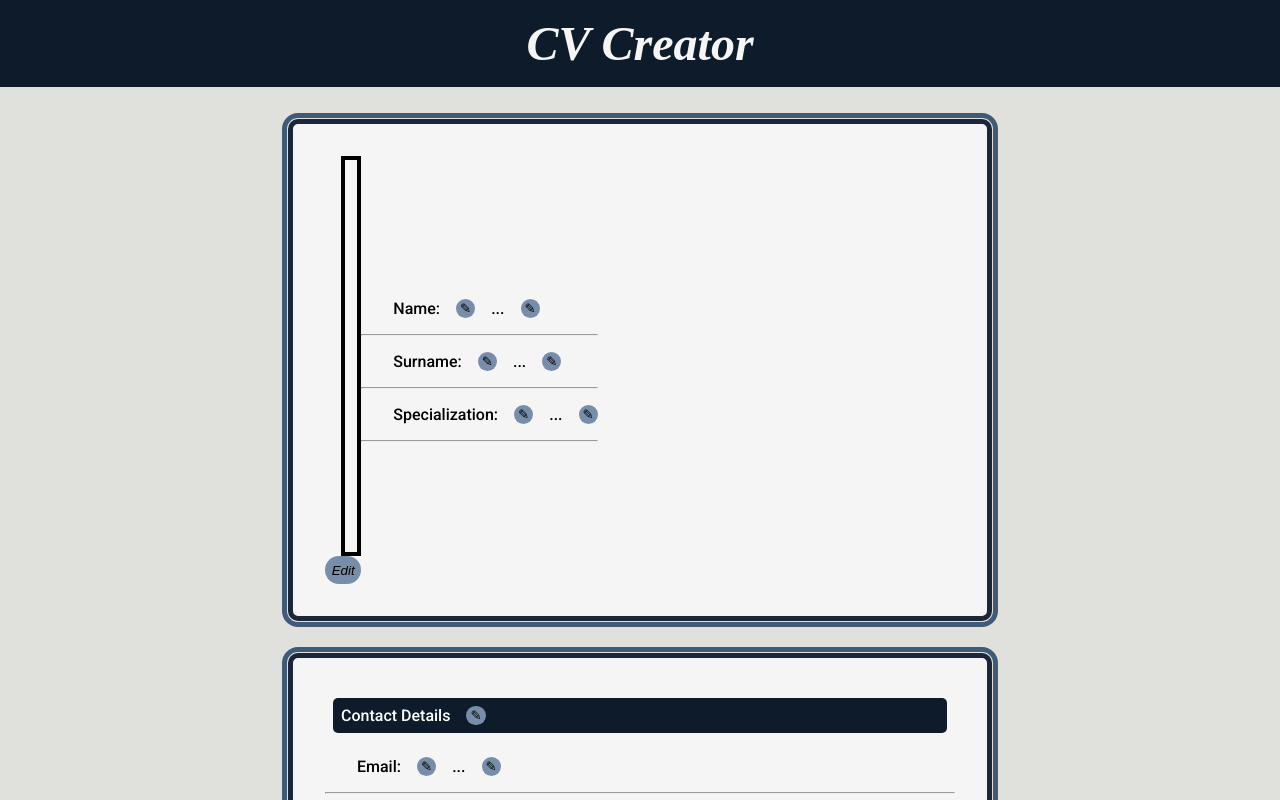
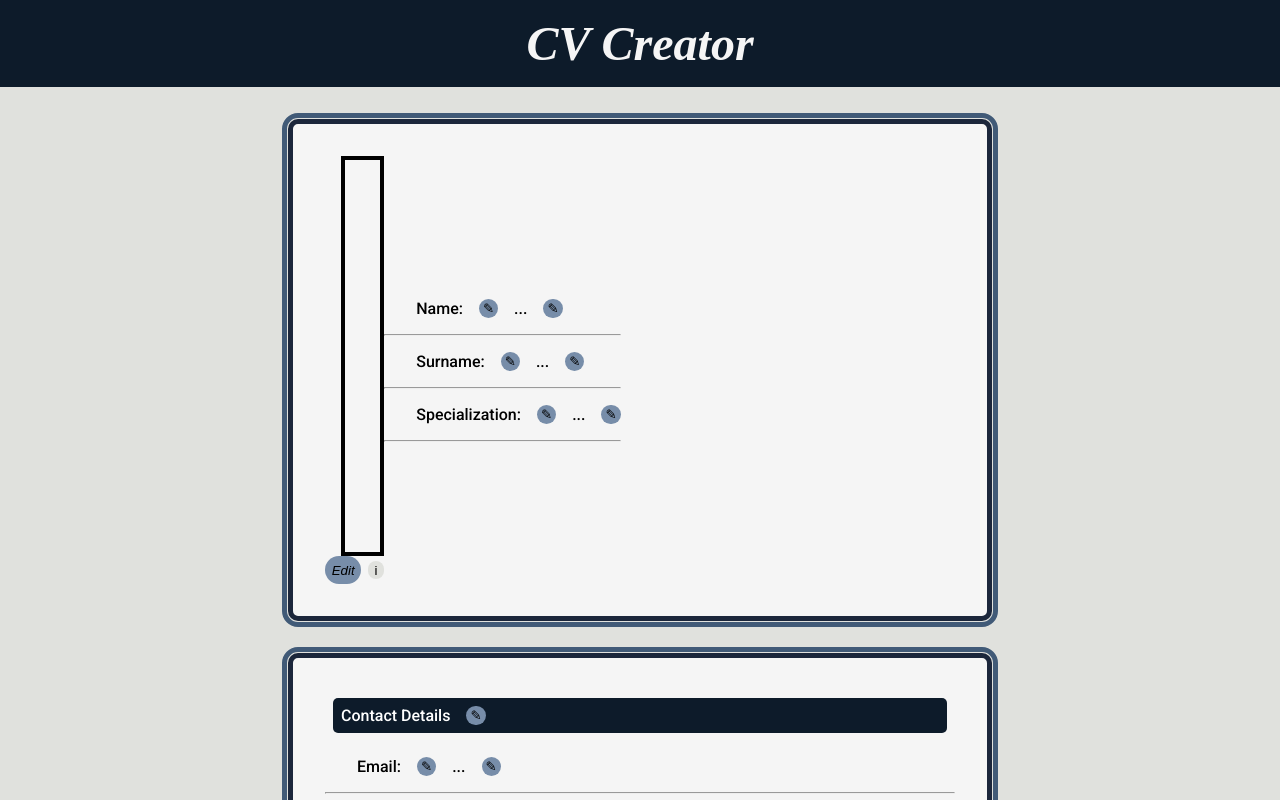
Before and after one commit to AlexandruIoan20/CV-Application-Project-, a React (Create React App) app in the folder cv-app/: page / in a window 1280 px wide. Shown: the top 800 px of the page. Built offline with nearby package versions, Linux system fonts and the light colour scheme.

Commit message:
Added photo info section using the environment created yesterday

```diff
--- a/cv-app/src/App.jsx
+++ b/cv-app/src/App.jsx
@@ -21,6 +21,7 @@ export default class App extends Component {
 
       notifications: {
         showConfirmCVSection: false,
+        showPhotoInfoSection: false,
       },
 
       programFunctional: true,
@@ -35,6 +36,15 @@ export default class App extends Component {
     notifications.showConfirmCVSection = false;
 
     this.setState({ ...this.state, showAllButtons, notifications, programFunctional });
+  }
+
+  handlerShowPhotoInfo = () => {
+    const notifications = this.state.notifications;
+    notifications.showPhotoInfoSection = true;
+
+    const programFunctional = false;
+
+    this.setState( { ...this.state, notifications, programFunctional });
   }
 
   confirmCV = () => {
@@ -72,7 +82,6 @@ export default class App extends Component {
 
   render() {
     const { showAllButtons, notifications, programFunctional } = this.state;
-    console.log( { programFunctional });
     return (
       <section className='app-container'>
          {showAllButtons &&  <header>
@@ -80,7 +89,11 @@ export default class App extends Component {
         </header> }
 
         <main className='container'>
-        <IntroSection showAllButtons={showAllButtons}  stopFunctionality =  {programFunctional}/>
+        <IntroSection showAllButtons={showAllButtons}
+            stopFunctionality = {programFunctional}
+            showPhotoInfoSection = {this.state.notifications.showPhotoInfoSection}
+            onShowPhotoInfo = {this.handlerShowPhotoInfo}
+            onCancel = {this.cancelEverything }/>
         <ContactSection showAllButtons={showAllButtons} stopFunctionality =  {programFunctional}/>
         <AboutSection showAllButtons={showAllButtons} stopFunctionality =  {programFunctional} />
         <EducationSection showAllButtons={showAllButtons} stopFunctionality =  {programFunctional}/>
@@ -91,14 +104,17 @@ export default class App extends Component {
           type='reset'
           onClick={ async () => {
              this.confirmCV();
-            console.log(this.state);
             }}
           className='submit-cv-button'>Submit CV</button>}
 
         { !programFunctional && notifications.showConfirmCVSection
            && <DoubleCheck onMainFunction = { () => {  this.hideButtons(); } }
-          onCancel = {this.cancelEverything}
-          description = "Are you sure you want to submit the CV?"
+                  onCancel = {this.cancelEverything}
+                  description = "Are you sure you want to submit the CV?"
+                  firstButton = { true }
+                  firstButtonName = 'Yes'
+                  secondButton =  { true }
+                  secondButtonName = "No"
             /> }
 
           {!showAllButtons &&
--- a/cv-app/src/components/doubleCheck.jsx
+++ b/cv-app/src/components/doubleCheck.jsx
@@ -6,21 +6,21 @@ export default class DoubleCheck extends Component {
     }
 
     render () {
-        const { name, description, onMainFunction, onCancel } = this.props;
+        const { description, onMainFunction, onCancel, firstButton, firstButtonName, secondButton, secondButtonName } = this.props;
         return (
             <section className='double-check-section'>
-                <p>{ name }</p>
                 <p> { description } </p>
 
-                <button
+                { (firstButton || undefined) && <button
                     type = 'reset'
                     className='double-check-first'
-                    onClick = { () => { onMainFunction ()} }> Yes </button>
+                    onClick = { () => { onMainFunction ()} }>  {firstButtonName} </button> }
 
+                { (secondButton || undefined) &&
                 <button
                     type = 'reset'
                     className='double-check-second'
-                    onClick = {onCancel}> No </button>
+                    onClick = {onCancel}> { secondButtonName } </button> }
             </section>
         )
     }
--- a/cv-app/src/components/imageGenerator.jsx
+++ b/cv-app/src/components/imageGenerator.jsx
@@ -1,5 +1,6 @@
 import React, { Component } from "react";
 import Form from "./form.jsx";
+import DoubleCheck from "./doubleCheck.jsx";
 
 export default class ImageGenerator extends Component {
     constructor (props) {
@@ -26,17 +27,33 @@ export default class ImageGenerator extends Component {
     }
 
     render () {
-        const { showAllButtons, stopFunctionality } = this.props;
+        const { showAllButtons, stopFunctionality, onShowPhotoInfo, onCancel, showPhotoInfoSection } = this.props;
+        console.log( { stopFunctionality, showPhotoInfoSection });
         return(
             <section>
                 <article className="image-holder"><img src= {this.state.image } /></article>
-                 {showAllButtons && <button
-                    className="info-field-button change-photo"
-                    onClick= { () => {
-                        if(stopFunctionality) {
-                            this.showEditHandler();
-                        }
-                    } }>Edit</button> }
+                 {showAllButtons &&
+                 <section>
+                    <button
+                        className="info-field-button change-photo"
+                        onClick= { () => {
+                            if(stopFunctionality) {
+                                this.showEditHandler();
+                            }
+                        } }>Edit</button>
+
+                         <button
+                            onClick = { onShowPhotoInfo }
+                            className = 'info-field-button bonus-info-button'> i </button>
+
+                         {!stopFunctionality && showPhotoInfoSection &&
+                            <DoubleCheck onMainFunction = { onCancel }
+                                onCancel = { onCancel }
+                                firstButton = {false}
+                                secondButton = {true}
+                                secondButtonName = "Close"
+                                description = "In order to insert an image, you have to type in it's URL!" />}
+                    </section> }
                 {this.state.showEdit && <Form clForm = 'info-field-form'
                     clInput = 'info-field-input'
                     clButton = 'info-field-button'
--- a/cv-app/src/composed_components/introduction.jsx
+++ b/cv-app/src/composed_components/introduction.jsx
@@ -9,12 +9,16 @@ export default class IntroSection extends Component {
     }
 
     render() {
-        const { showAllButtons, stopFunctionality } = this.props;
+        const { showAllButtons, stopFunctionality, onShowPhotoInfo, onCancel, showPhotoInfoSection } = this.props;
+
         return (
             <section className="composed-section intro-section">
                 <section className="intro-image-section">
                     <ImageGenerator showAllButtons={showAllButtons}
-                        stopFunctionality={stopFunctionality} />
+                        stopFunctionality={ stopFunctionality }
+                        onShowPhotoInfo = { onShowPhotoInfo }
+                        showPhotoInfoSection = { showPhotoInfoSection }
+                        onCancel = { onCancel }/>
                 </section>
 
                 <section className="intro-data-section">
--- a/cv-app/src/styles/intro.css
+++ b/cv-app/src/styles/intro.css
@@ -12,3 +12,16 @@
 
     row-gap: 1em;
 }
+
+.bonus-info-button {
+    background-color: #E0E1DD;
+    margin-left: 0.5em;
+    margin-top: 0.4em;
+
+    padding-left: 0.5em;
+    padding-right: 0.5em;
+}
+
+.bonus-info-button:hover, .bonus-info-button:active {
+    background-color: gray;
+}
```
